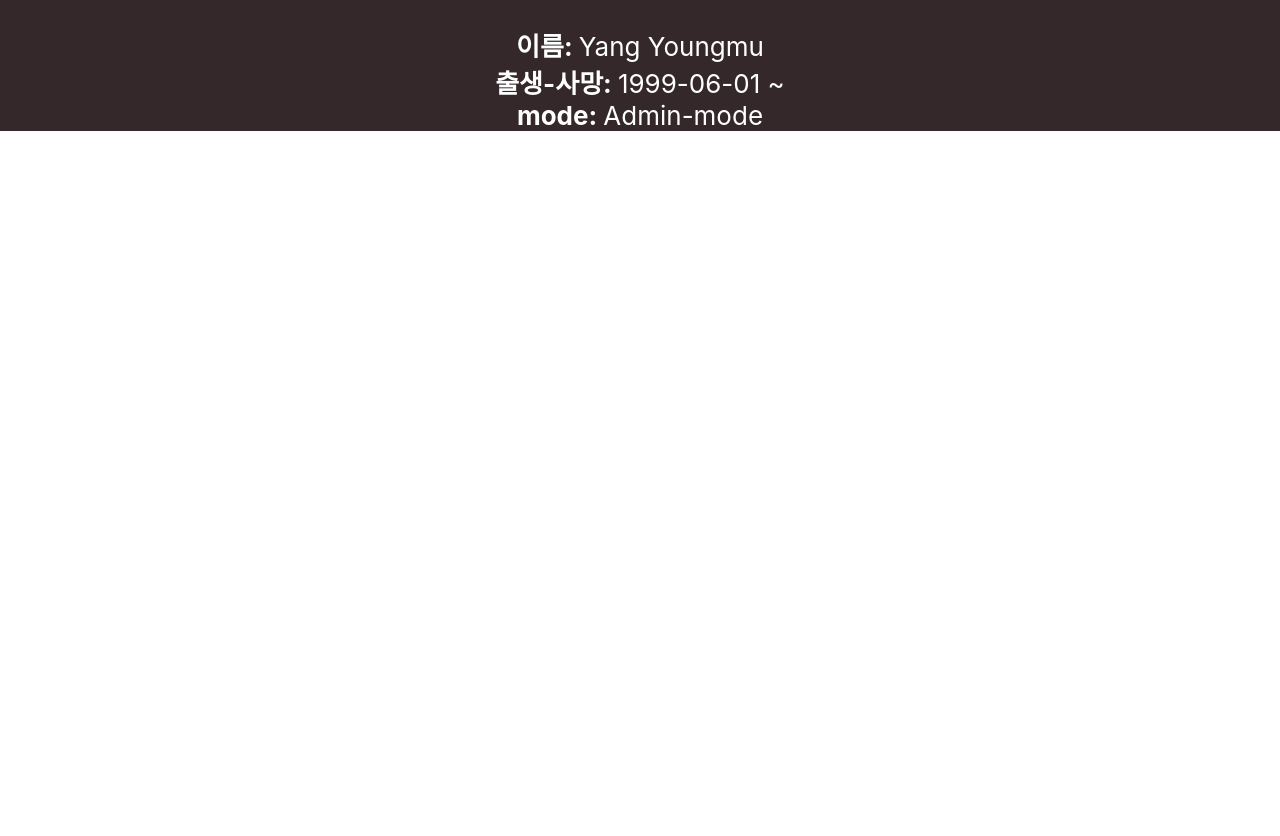
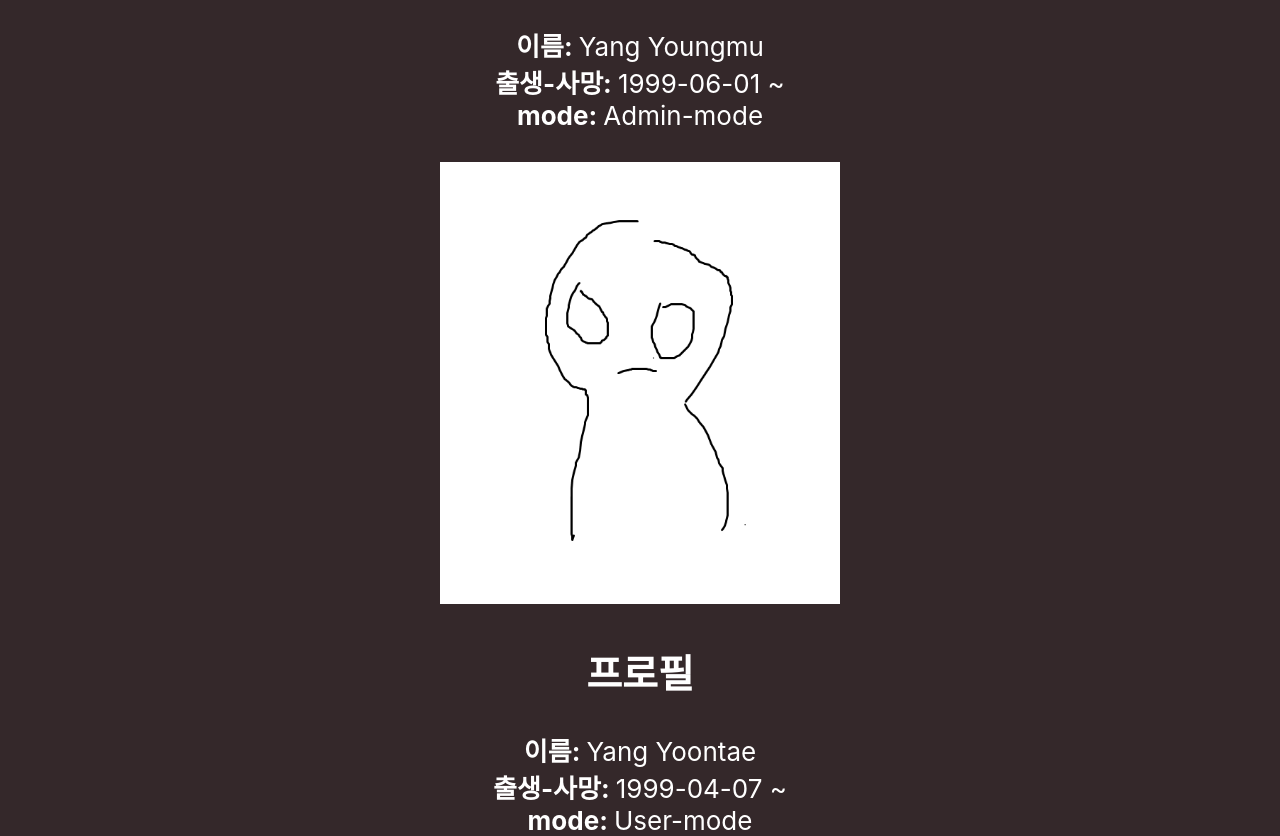
Before and after one commit to youngyangmoo/withyt, a React (Create React App) app: page / in a window 1280 px wide. Shown: the part 840-1676 px from the top of the page. Before the commit the page ends 971 px from the top, so only its background shows below. Built offline with nearby package versions, Linux system fonts and the light colour scheme.

Commit message:
Update App.tsx

```diff
--- a/src/App.tsx
+++ b/src/App.tsx
@@ -15,6 +15,10 @@ const App: React.FC = () => {
           birthdeath="1999-06-01 ~ "
           isAdmin={true}
         />
+        <User
+          name="Yang Yoontae"
+          birthdeath="1999-04-07 ~ "
+        />
       </header>
     </div>
   );
```
